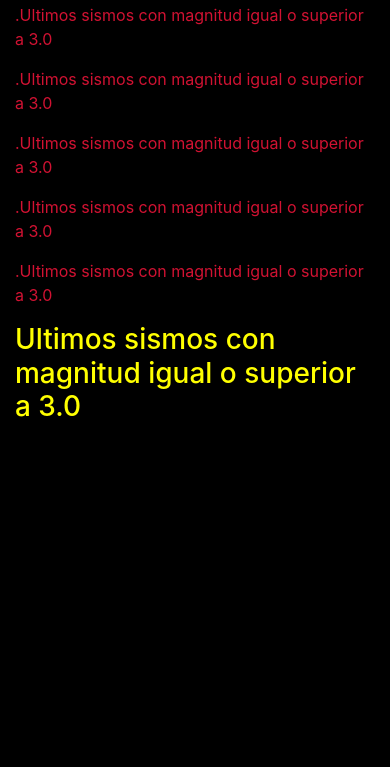
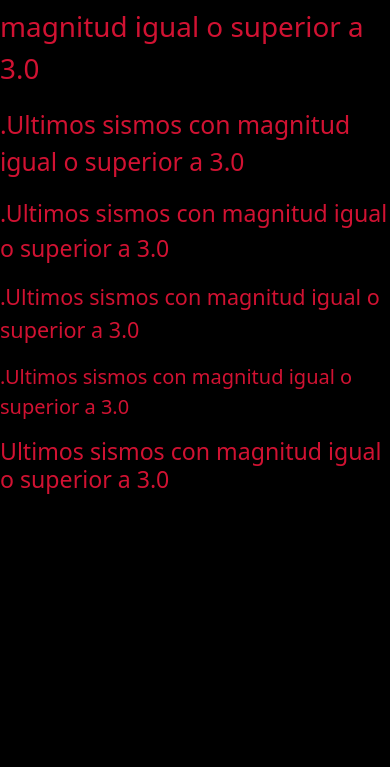
Before and after one commit to vitohugo777/ChileTiembla, a plain HTML site: page preparacion.html in a window 390 px wide. Shown: the part 77-844 px from the top of the page. Drawn offline with nearby package versions, Linux system fonts and the light colour scheme.

Commit message:
se ajista orden de CDN

```diff
--- a/assests/css/main.css
+++ b/assests/css/main.css
@@ -1,7 +1,6 @@
 body,html{
         background-color: rgba(0, 0, 0);
         color: rgb(209, 18, 50);
-        height: 100%;
         margin: 0;
         padding: 0;
 
@@ -32,11 +31,3 @@ footer{
     margin-left: 20px;
     margin-top:10px ;
 }
-
-@media (max-width: 768px) {
-    h3{
-        color:yellow;
-        height: 2em;
-
-    }
-    }
--- a/preparacion.html
+++ b/preparacion.html
@@ -3,39 +3,26 @@
 <!DOCTYPE html>
 <html lang="es">
 <head>
-    <!-- Bootstrap 4.1.3 CSS -->
-    <link rel="stylesheet" href="https://stackpath.bootstrapcdn.com/bootstrap/4.1.3/css/bootstrap.min.css"
-    integrity="sha384-MCw98/SFnGE8fJT3GXwEOngsV7Zt27NXFoaoApmYm81iuXoPkFOJwJ8ERdknLPMO" crossorigin="anonymous">
-    <!-- jQuery 3.3.1 -->
+    <!-- Bootstrap CSS y js-->
+    <link href="https://cdn.jsdelivr.net/npm/bootstrap@5.0.0-beta1/dist/css/bootstrap.min.css" rel="stylesheet" integrity="sha384-giJF6kkoqNQ00vy+HMDP7azOuL0xtbfIcaT9wjKHr8RbDVddVHyTfAAsrekwKmP1" crossorigin="anonymous">
+
+    <script src="https://cdn.jsdelivr.net/npm/bootstrap@5.0.0-beta1/dist/js/bootstrap.bundle.min.js" integrity="sha384-ygbV9kiqUc6oa4msXn9868pTtWMgiQaeYH7/t7LECLbyPA2x65Kgf80OJFdroafW" crossorigin="anonymous"></script>
+     <!-- jQuery 3.3.1 -->
     <script src="https://code.jquery.com/jquery-3.3.1.slim.min.js"
     integrity="sha384-q8i/X+965DzO0rT7abK41JStQIAqVgRVzpbzo5smXKp4YfRvH+8abtTE1Pi6jizo" crossorigin="anonymous"></script>
-     <!-- Popper JS 1.14.3 -->
-    <script src="https://cdnjs.cloudflare.com/ajax/libs/popper.js/1.14.3/umd/popper.min.js"
-    integrity="sha384-ZMP7rVo3mIykV+2+9J3UJ46jBk0WLaUAdn689aCwoqbBJiSnjAK/l8WvCWPIPm49" crossorigin="anonymous"></script>
-     <!-- styles -->
+       <!-- styles -->
     <link rel="stylesheet" href="assests/css/main.css">
+
     <!-- Bootstrap 4.1.3 CSS -->
-    <link rel="stylesheet" href="https://stackpath.bootstrapcdn.com/bootstrap/4.1.3/css/bootstrap.min.css"
-    integrity="sha384-MCw98/SFnGE8fJT3GXwEOngsV7Zt27NXFoaoApmYm81iuXoPkFOJwJ8ERdknLPMO" crossorigin="anonymous">
-    <!-- Bootstrap JS 4.1.3 -->
-    <script src="https://stackpath.bootstrapcdn.com/bootstrap/4.1.3/js/bootstrap.min.js"
-    integrity="sha384-ChfqqxuZUCnJSK3+MXmPNIyE6ZbWh2IMqE241rYiqJxyMiZ6OW/JmZQ5stwEULTy" crossorigin="anonymous"></script>
-   <!-- styles -->
-   <link rel="stylesheet" href="assests/css/main.css">
+
 
     <meta charset="UTF-8">
-    <meta http-equiv="X-UA-Compatible" content="chrome=1">
+
     <meta name="viewport" content="width=device-width, initial-scale=1.0">
 
     <title>Estoy preparado</title>
 </head>
 <body>
-
- ChileTiembla.cl
-
- <div class="container">
-    <div class="row">
-        <div class=" col1 col-12 col-sm-12 col-md-12">
             <p class="fs-1">.Ultimos sismos con magnitud igual o superior a 3.0</p>
             <p class="fs-2">.Ultimos sismos con magnitud igual o superior a 3.0</p>
             <p class="fs-3">.Ultimos sismos con magnitud igual o superior a 3.0</p>
@@ -43,13 +30,7 @@
             <p class="fs-5">.Ultimos sismos con magnitud igual o superior a 3.0</p>
 
           <h3>Ultimos sismos con magnitud igual o superior a 3.0</h3>
-        </div>
-    </div>
-  </div>
-
   <script src="https://code.jquery.com/jquery-3.5.1.min.js"></script>
-
-
   <script src="assests/js/script.js"></script>
 
 </body>
```
Also changed, not shown: 1 other file.
